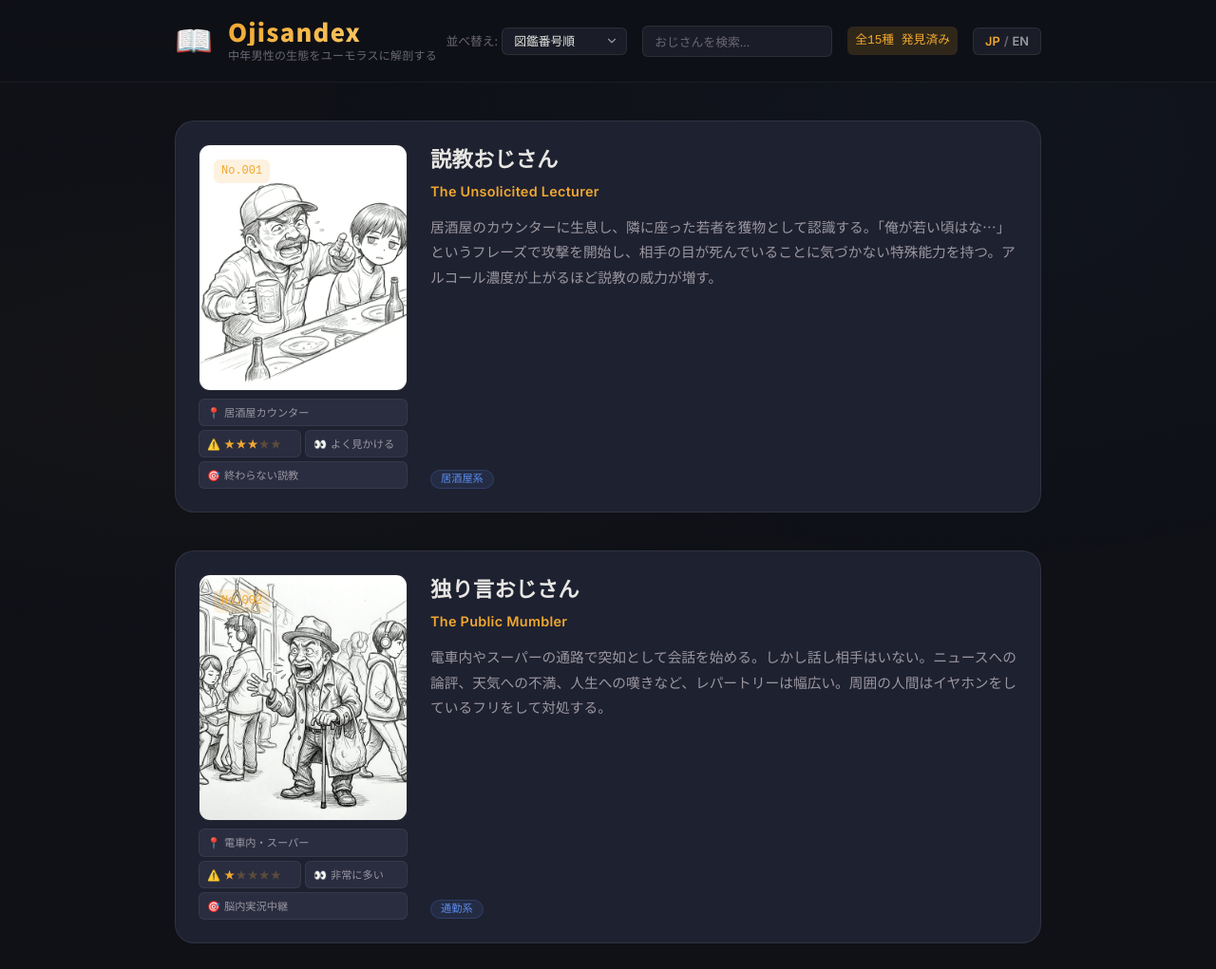
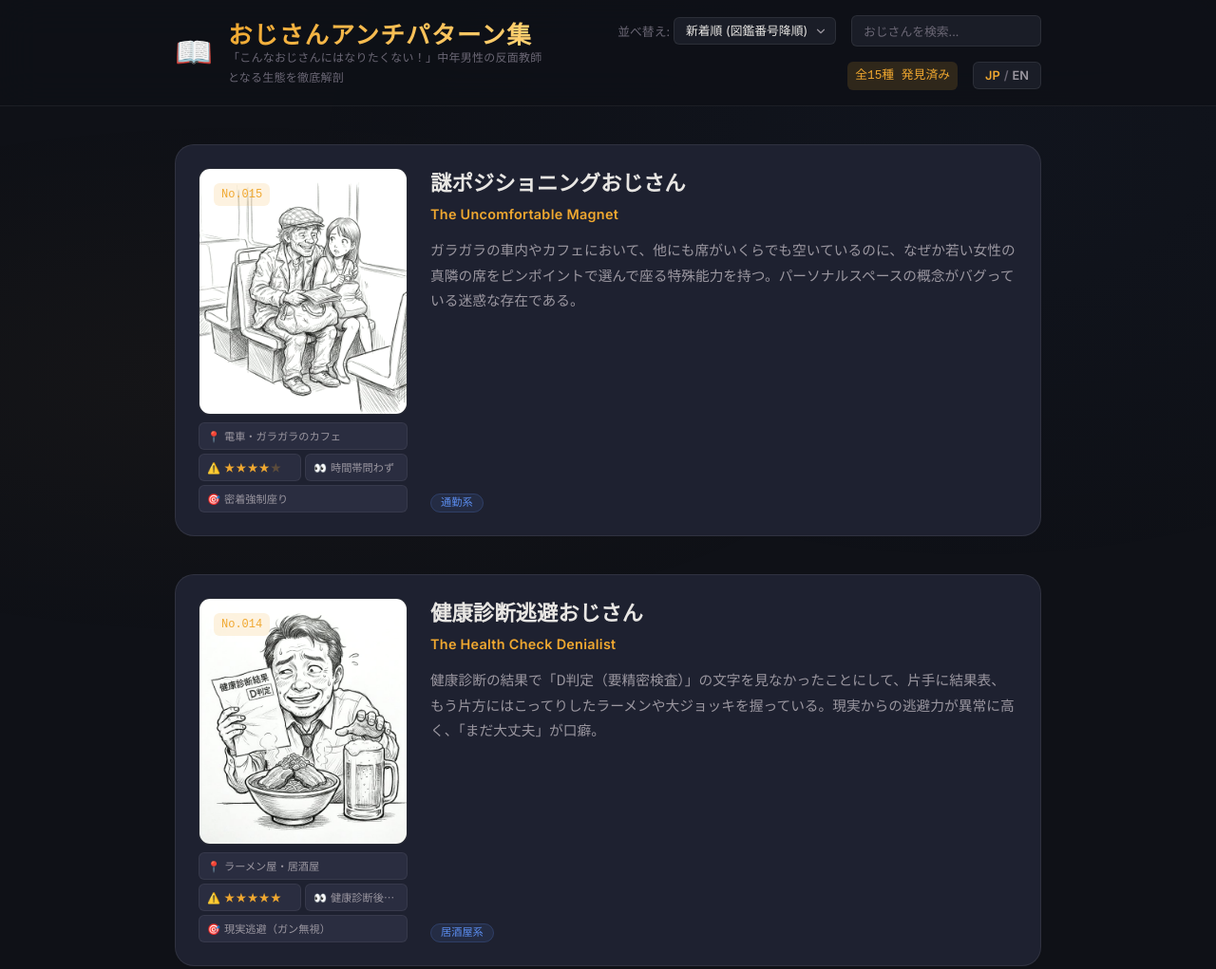
Before and after one commit to katsu1110/ojisandex, a website built with Vite: page index.html in a window 1280 px wide. Shown: the top 1021 px of the page at 95% size. Built offline with nearby package versions, Linux system fonts and the light colour scheme; a web font is replaced by a local one.

Commit message:
feat: change scope to ojisan anti-patterns

```diff
--- a/index.html
+++ b/index.html
@@ -4,21 +4,21 @@
 <head>
   <meta charset="UTF-8" />
   <meta name="viewport" content="width=device-width, initial-scale=1.0" />
-  <title>Ojisandex</title>
+  <title>おじさんアンチパターン集</title>
   <meta name="description"
-    content="おじさんの生態を徹底解剖！中年男性のさまざまなタイプをポケモン図鑑風に紹介するユーモア辞典。A humorous Pokedex-style encyclopedia of middle-aged men phenotypes." />
+    content="「こんなおじさんにはなりたくない！」中年男性の反面教師となる生態を徹底解剖するユーモア辞典。A humorous Pokedex-style guide to middle-aged traits we want to avoid." />
 
   <!-- Open Graph / Meta -->
-  <meta property="og:title" content="Ojisandex" />
-  <meta property="og:description" content="おじさんの生態を徹底解剖！中年男性のさまざまなタイプをポケモン図鑑風に紹介するユーモア辞典。" />
+  <meta property="og:title" content="おじさんアンチパターン集" />
+  <meta property="og:description" content="「こんなおじさんにはなりたくない！」中年男性の反面教師となる生態を徹底解剖するユーモア辞典。" />
   <meta property="og:type" content="website" />
   <meta property="og:url" content="https://ojisandex.vercel.app/" />
   <meta property="og:image" content="https://ojisandex.vercel.app/og-image.png" />
 
   <!-- Twitter Card -->
   <meta name="twitter:card" content="summary_large_image" />
-  <meta name="twitter:title" content="Ojisandex" />
-  <meta name="twitter:description" content="中年男性のさまざまなタイプをポケモン図鑑風に紹介するユーモア辞典。" />
+  <meta name="twitter:title" content="おじさんアンチパターン集" />
+  <meta name="twitter:description" content="「こんなおじさんにはなりたくない！」中年男性の反面教師となる生態を徹底解剖するユーモア辞典。" />
   <meta name="twitter:image" content="https://ojisandex.vercel.app/og-image.png" />
 
   <!-- Favicon -->
@@ -38,9 +38,9 @@
         <div class="header-left">
           <div class="logo-icon">📖</div>
           <div class="header-title-group">
-            <h1 id="site-title">Ojisandex</h1>
-            <p id="site-subtitle" class="subtitle" data-ja="中年男性の生態をユーモラスに解剖する"
-              data-en="A Humorous Field Guide to Middle-Aged Men"></p>
+            <h1 id="site-title">おじさんアンチパターン集</h1>
+            <p id="site-subtitle" class="subtitle" data-ja="「こんなおじさんにはなりたくない！」中年男性の反面教師となる生態を徹底解剖"
+              data-en="A Humorous Guide to Middle-Aged Traits We Want to Avoid"></p>
           </div>
         </div>
         <div class="header-right">
@@ -71,7 +71,8 @@
     </main>
 
     <footer id="site-footer">
-      <p data-ja="© 2026 Ojisandex — AI生成コンテンツ" data-en="© 2026 Ojisandex — AI Generated Content"></p>
+      <p data-ja="© 2026 おじさんアンチパターン集 — AI生成コンテンツ"
+        data-en="© 2026 Ojisan Anti-pattern Collection — AI Generated Content"></p>
       <p class="footer-note" data-ja="本サイトの内容はフィクションであり、特定の個人を指すものではありません。"
         data-en="All content is fictional and does not refer to any specific individuals."></p>
     </footer>
--- a/package.json
+++ b/package.json
@@ -1,9 +1,9 @@
 {
-  "name": "ojisan-zukan",
+  "name": "ojisan-antipatterns",
   "private": true,
   "version": "1.0.0",
   "type": "module",
-  "description": "Ojisandex — A Pokedex-style encyclopedia of middle-aged men phenotypes",
+  "description": "おじさんアンチパターン集 — A Pokedex-style guide to middle-aged traits we want to avoid",
   "scripts": {
     "dev": "vite",
     "build": "vite build",
--- a/scripts/backfill-images.js
+++ b/scripts/backfill-images.js
@@ -1,7 +1,7 @@
 #!/usr/bin/env node
 
 /**
- * Backfill images for existing Ojisandex entries that have image: null.
+ * Backfill images for existing Ojisan Anti-pattern entries that have image: null.
  *
  * Usage:
  *   GEMINI_API_KEY=xxx node scripts/backfill-images.js
@@ -88,7 +88,7 @@ async function main() {
         return;
     }
 
-    console.log(`📖 Ojisandex — Backfilling images for ${missing.length} entries\n`);
+    console.log(`📖 おじさんアンチパターン集 — Backfilling images for ${missing.length} entries\n`);
 
     for (const entry of missing) {
         const padId = String(entry.id).padStart(3, '0');
--- a/scripts/generate-entry.js
+++ b/scripts/generate-entry.js
@@ -1,7 +1,7 @@
 #!/usr/bin/env node
 
 /**
- * Generate a single new Ojisandex entry using Gemini API.
+ * Generate a single new Ojisan Anti-pattern entry using Gemini API.
  *
  * Usage:
  *   GEMINI_API_KEY=xxx node scripts/generate-entry.js
@@ -110,7 +110,7 @@ async function main() {
     const existingTitles = entries.map((e) => e.title_ja);
     const nextId = entries.length > 0 ? Math.max(...entries.map((e) => e.id)) + 1 : 1;
 
-    console.log(`📖 Ojisandex — Generating entry No.${String(nextId).padStart(3, '0')}`);
+    console.log(`📖 おじさんアンチパターン集 — Generating entry No.${String(nextId).padStart(3, '0')}`);
     if (seedHint) console.log(`  🌱 Seed: ${seedHint}`);
 
     // Generate text content
--- a/scripts/generate-initial.js
+++ b/scripts/generate-initial.js
@@ -1,7 +1,7 @@
 #!/usr/bin/env node
 
 /**
- * Generate the initial batch of 20 Ojisandex entries.
+ * Generate the initial batch of 20 Ojisan Anti-pattern entries.
  *
  * Usage:
  *   GEMINI_API_KEY=xxx node scripts/generate-initial.js
@@ -106,7 +106,7 @@ async function main() {
     const startId = entries.length > 0 ? Math.max(...entries.map((e) => e.id)) + 1 : 1;
     const total = SEED_ENTRIES.length;
 
-    console.log('📖 Ojisandex — Initial Batch Generation');
+    console.log('📖 おじさんアンチパターン集 — Initial Batch Generation');
     console.log(`   Generating ${total} entries starting from No.${String(startId).padStart(3, '0')}\n`);
 
     let successCount = 0;
--- a/src/i18n/labels.js
+++ b/src/i18n/labels.js
@@ -9,12 +9,12 @@ export const labels = {
     encounterRate: '遭遇率',
     specialAbility: '特技',
     loading: '図鑑を読み込み中...',
-    footer: '© 2026 Ojisandex — AI生成コンテンツ',
+    footer: '© 2026 おじさんアンチパターン集 — AI生成コンテンツ',
     footerNote: '本サイトの内容はフィクションであり、特定の個人を指すものではありません。',
-    subtitle: '中年男性の生態をユーモラスに解剖する',
+    subtitle: '「こんなおじさんにはなりたくない！」中年男性の反面教師となる生態を徹底解剖',
     searchPlaceholder: 'おじさんを検索...',
     sortLabel: '並べ替え:',
-    sortId: '図鑑番号順',
+    sortId: '新着順 (図鑑番号降順)',
     sortDanger: '危険度が高い順',
     sortEncounter: '遭遇率が高い順',
   },
@@ -25,12 +25,12 @@ export const labels = {
     encounterRate: 'Encounter',
     specialAbility: 'Ability',
     loading: 'Loading encyclopedia...',
-    footer: '© 2026 Ojisandex — AI Generated Content',
+    footer: '© 2026 Ojisan Anti-pattern Collection — AI Generated Content',
     footerNote: 'All content is fictional and does not refer to any specific individuals.',
-    subtitle: 'A Humorous Field Guide to Middle-Aged Men',
+    subtitle: 'A Humorous Guide to Middle-Aged Traits We Want to Avoid',
     searchPlaceholder: 'Search Ojisan...',
     sortLabel: 'Sort by:',
-    sortId: 'ID (Default)',
+    sortId: 'Newest (Default)',
     sortDanger: 'Danger Level',
     sortEncounter: 'Encounter Rate',
   },
--- a/src/main.js
+++ b/src/main.js
@@ -149,7 +149,7 @@ async function init() {
       }
 
       // Default: sort by ID
-      return a.id - b.id;
+      return b.id - a.id;
     });
 
     renderEntries(filtered, currentLang);
```
Also changed, not shown: AGENTS.md (+1 -1 lines), scripts/prompts.js (+11 -11 lines), .agents/skills/generate_ojisan_entry/SKILL.md, README.md.
